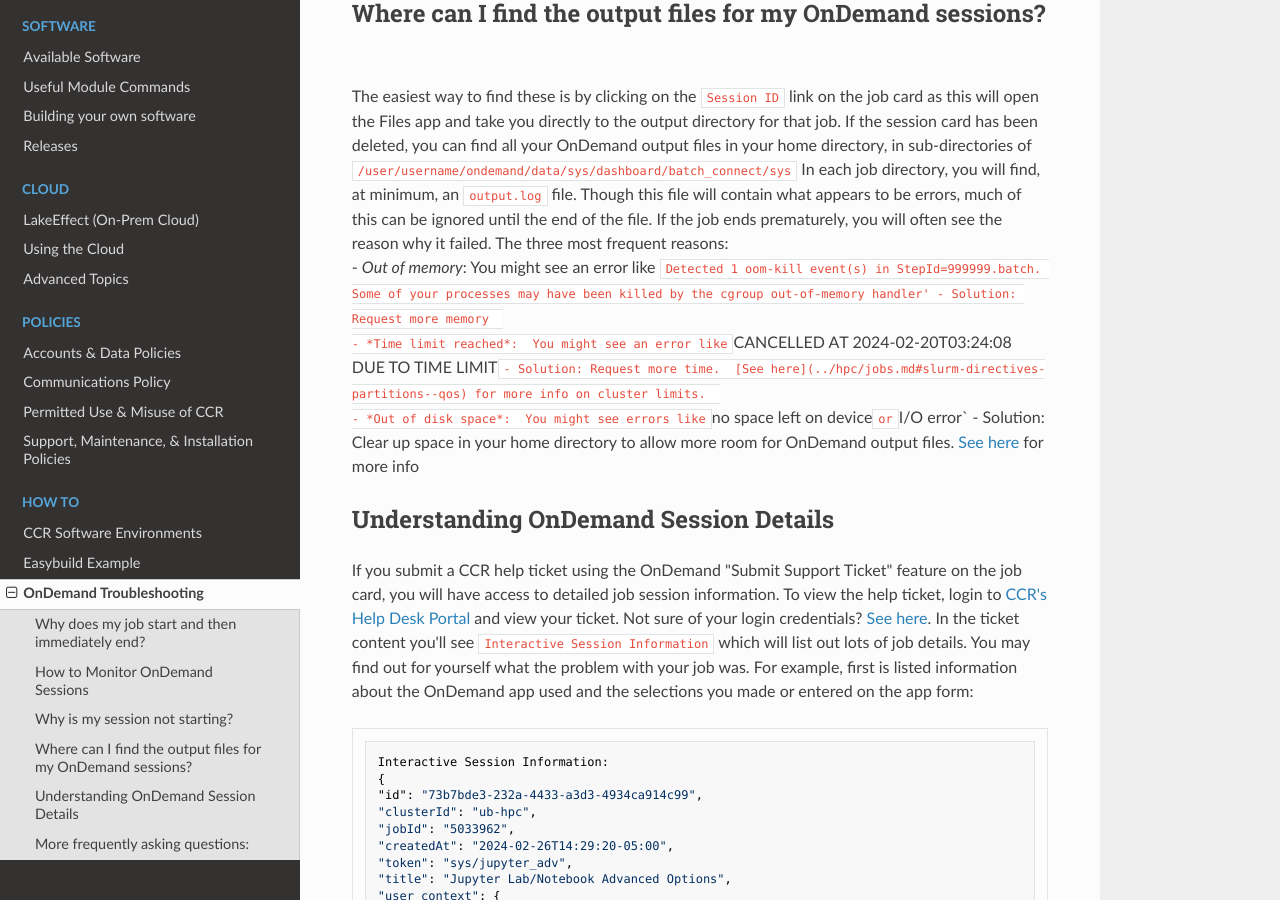
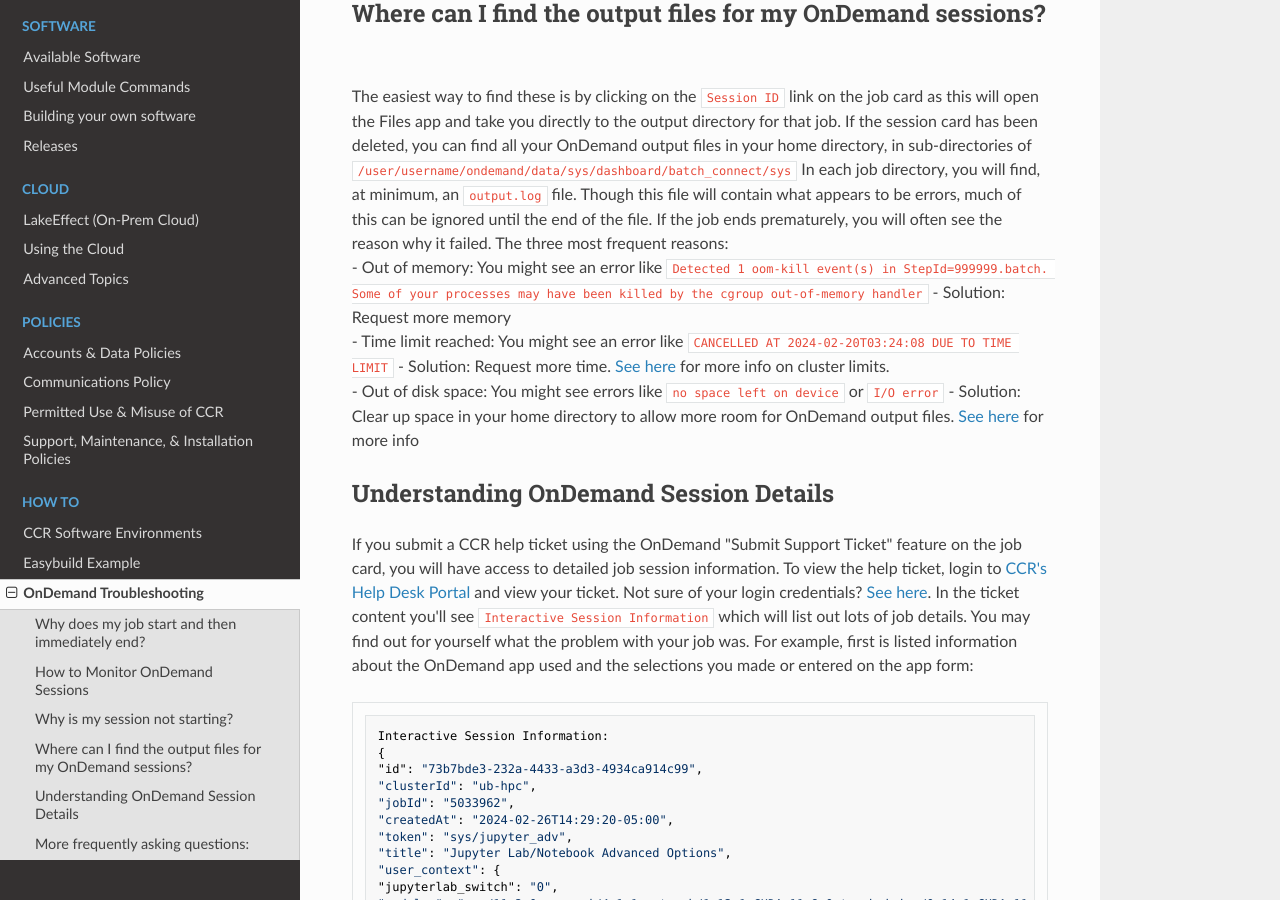
Before and after one commit to ubccr/ccrdocs, an MkDocs documentation site: the page built from pages/howto/ood-trouble.md, in a window 1280 px wide and 900 px high, scrolled down 860 px. Built offline with MkDocs 1.6.1, drawn with Linux system fonts in a browser that asks for light colours; nearby versions of some CDN libraries.

Commit message:
fixed formatting errors

```diff
--- a/pages/howto/ood-trouble.md
+++ b/pages/howto/ood-trouble.md
@@ -19,9 +19,9 @@ OnDemand sessions are submitted as jobs to CCR's clusters.  The Slurm scheduler
 ## Where can I find the output files for my OnDemand sessions?
 
 The easiest way to find these is by clicking on the `Session ID` link on the job card as this will open the Files app and take you directly to the output directory for that job.  If the session card has been deleted, you can find all your OnDemand output files in your home directory, in sub-directories of `/user/username/ondemand/data/sys/dashboard/batch_connect/sys`  In each job directory, you will find, at minimum, an `output.log` file.  Though this file will contain what appears to be errors, much of this can be ignored until the end of the file.  If the job ends prematurely, you will often see the reason why it failed.  The three most frequent reasons:
-- *Out of memory*: You might see an error like `Detected 1 oom-kill event(s) in StepId=999999.batch. Some of your processes may have been killed by the cgroup out-of-memory handler' - Solution: Request more memory
-- *Time limit reached*:  You might see an error like `CANCELLED AT 2024-02-20T03:24:08 DUE TO TIME LIMIT` - Solution: Request more time.  [See here](../hpc/jobs.md#slurm-directives-partitions--qos) for more info on cluster limits.
-- *Out of disk space*:  You might see errors like `no space left on device` or `I/O error` - Solution: Clear up space in your home directory to allow more room for OnDemand output files.  [See here](../faq.md#why-am-i-getting-no-space-left-on-device-errors) for more info
+- Out of memory: You might see an error like `Detected 1 oom-kill event(s) in StepId=999999.batch. Some of your processes may have been killed by the cgroup out-of-memory handler` - Solution: Request more memory
+- Time limit reached:  You might see an error like `CANCELLED AT 2024-02-20T03:24:08 DUE TO TIME LIMIT` - Solution: Request more time.  [See here](../hpc/jobs.md#slurm-directives-partitions--qos) for more info on cluster limits.
+- Out of disk space:  You might see errors like `no space left on device` or `I/O error` - Solution: Clear up space in your home directory to allow more room for OnDemand output files.  [See here](../faq.md#why-am-i-getting-no-space-left-on-device-errors) for more info
 
 ## Understanding OnDemand Session Details
 
```
